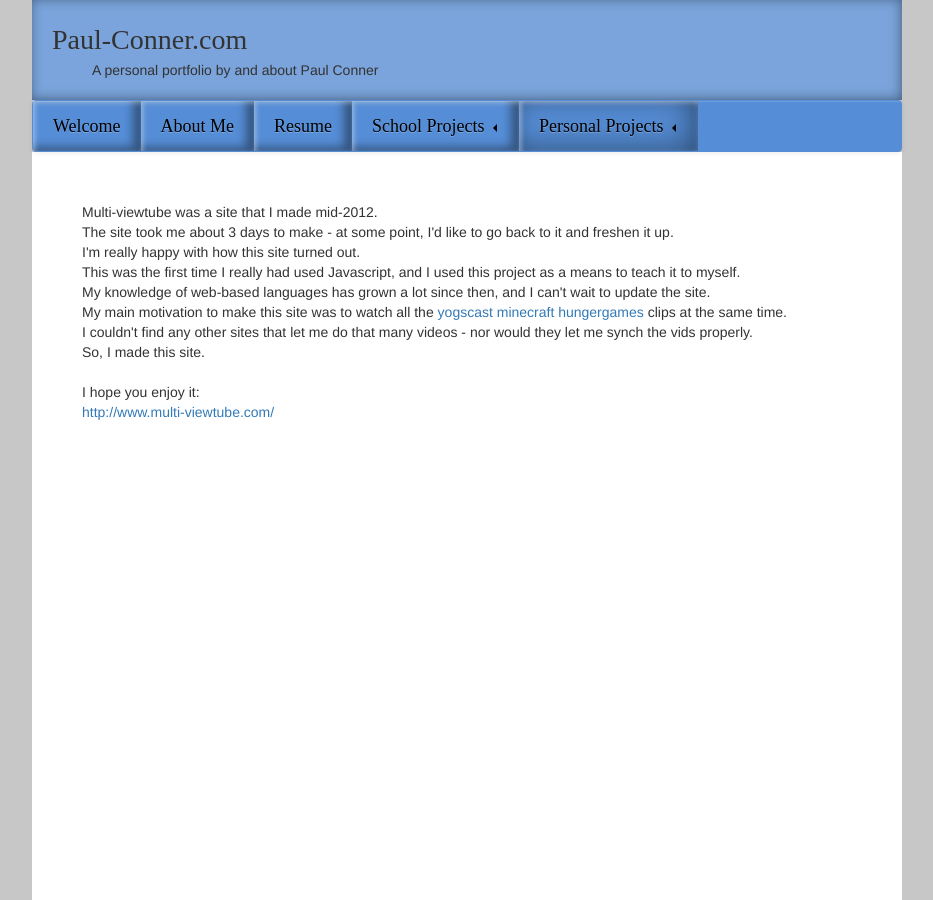
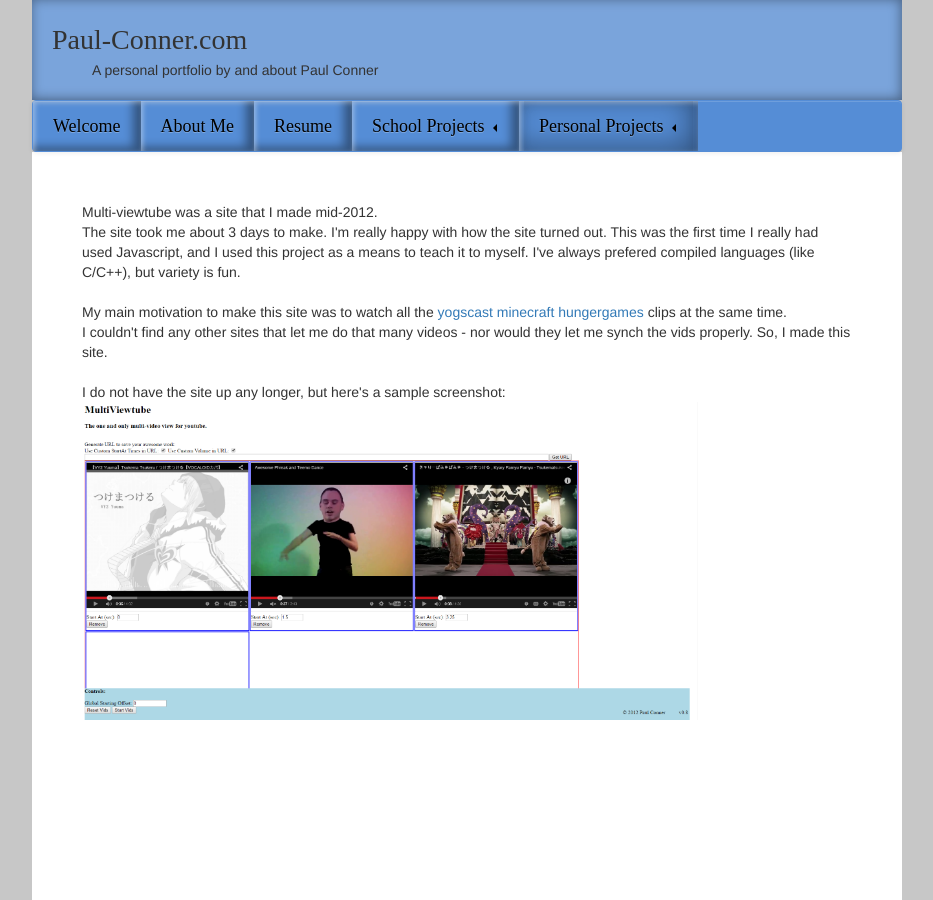
Before and after one commit to CauhxMilloy/paul-conner, a Jekyll site: the page built from src/pProjMVT.html, in a window 1280 px wide. Shown: the whole page, without its empty margins (173-1106 px from the left). Built offline with Jekyll 4.4.1, drawn with Linux system fonts in a browser that asks for light colours.

Commit message:
Updating mvt and svn pages.

```diff
--- a/src/pProjMVT.html
+++ b/src/pProjMVT.html
@@ -6,26 +6,21 @@ activeTab: pProj
 <div style="padding-left:50px;padding-right:50px;">
 	Multi-viewtube was a site that I made mid-2012.
 	<br>
-	The site took me about 3 days to make - at some point, I'd like to go back to it and freshen it up.
+	The site took me about 3 days to make. I'm really happy with how the site turned out. This was the first time I really had used Javascript, and I used this project as a means to teach it to myself. I've always prefered compiled languages (like C/C++), but variety is fun.
 	<br>
-	I'm really happy with how this site turned out.
-	<br>
-	This was the first time I really had used Javascript, and I used this project as a means to teach it to myself.
-	<br>
-	My knowledge of web-based languages has grown a lot since then, and I can't wait to update the site.
 	<br>
 	My main motivation to make this site was to watch all the
 	<a href="http://www.youtube.com/watch?v=v9ZbN8hGFBw" target="_blank" class="underLineAndCursorLinkOnly">yogscast minecraft hungergames</a>
 	clips at the same time.
 	<br>
-	I couldn't find any other sites that let me do that many videos - nor would they let me synch the vids properly.
-	<br>
-	So, I made this site.
+	I couldn't find any other sites that let me do that many videos - nor would they let me synch the vids properly. So, I made this site.
 	<br>
 	<br>
-	I hope you enjoy it:
+	I do not have the site up any longer, but here's a sample screenshot:
 	<br>
-	<a href="http://www.multi-viewtube.com/" target="_blank">http://www.multi-viewtube.com/</a>
+	<a href="files/mvt-ss.png">
+		<img src="files/mvt-ss.png" style="width:80%;height:80%;">
+	</a>
 	<br>
 </div>
 <br>
--- a/src/pProjSVN.html
+++ b/src/pProjSVN.html
@@ -20,10 +20,10 @@ activeTab: pProj
 	More merge for the merge God! Branches for the branch throne!
 	<br>
 	<br>
-	<a href="Basic SVN Guide.pdf" target="_blank">Open in new window</a>
+	<a href="files/Basic SVN Guide.pdf" target="_blank">Open in new window</a>
 	<br>
 	<br>
-	<embed src="Basic SVN Guide.pdf" width="620" height="470">
+	<embed src="files/Basic SVN Guide.pdf" width="620" height="470">
 	<br>
 </div>
 <br>
```
Also changed, not shown: src/files/mvt-ss.png (added).
